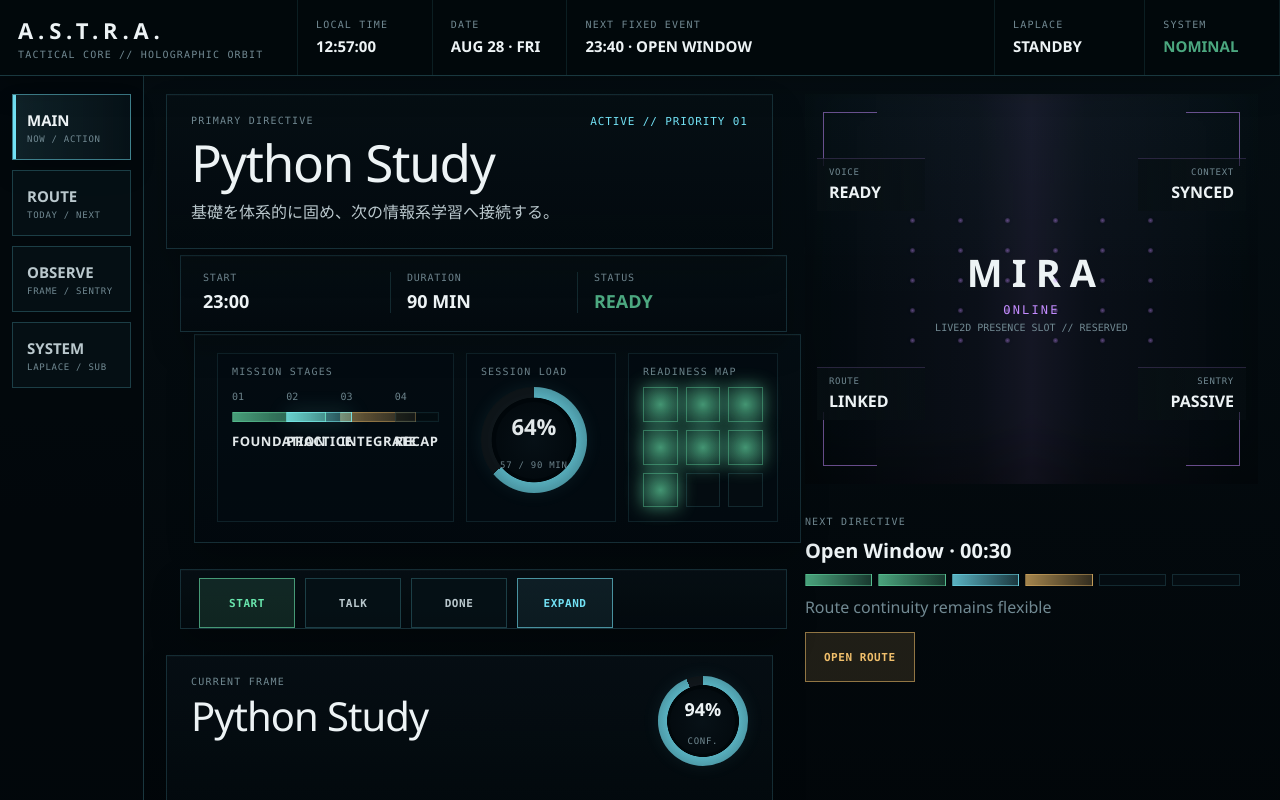
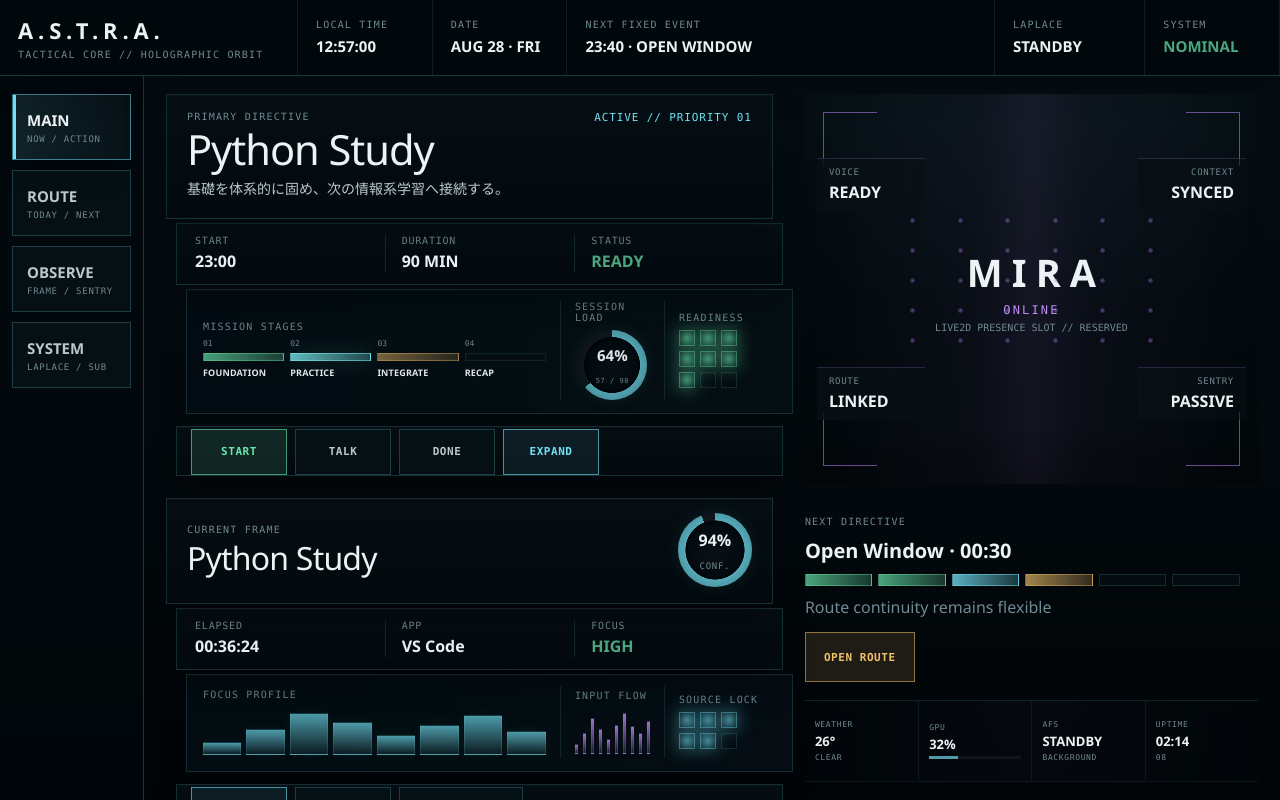
Before and after one commit to SchwlFreiheit/ASTRAUITEST, a React (Vite) app: page / in a window 1280 px wide. Shown: the top 800 px of the page. Built offline with nearby package versions, Linux system fonts and the light colour scheme.

Commit message:
Compress main telemetry and restore ambient auto info

```diff
--- a/src/styles/components.css
+++ b/src/styles/components.css
@@ -529,3 +529,90 @@
   .quick-jump { grid-template-columns: 1fr; }
   .quick-jump__visual { order: 3; }
 }
+
+/* Compact semantic telemetry — keep Main readable in one operational viewport. */
+.directive-cluster,
+.frame-cluster { gap: 8px; }
+.plane--headline { min-height: 122px; padding: 16px 20px 18px; }
+.plane--frame-head { min-height: 104px; padding: 14px 20px 16px; align-items: center; }
+.plane--headline h1 { margin-top: 6px; font-size: clamp(40px, 3.25vw, 56px); }
+.plane--frame-head h2 { margin-top: 6px; font-size: clamp(32px, 2.45vw, 44px); }
+.lead-copy { margin-top: 7px; font-size: 14px; line-height: 1.55; }
+.plane--metric-grid { padding: 11px 18px 12px; }
+.metric { gap: 4px; }
+.metric strong { font-size: 16px; }
+.plane--base { transform: translate3d(10px, -4px, 0); }
+.plane--far { transform: translate3d(20px, -8px, 0); }
+
+.telemetry-strip {
+  min-height: 96px;
+  padding: 11px 16px 13px;
+  display: grid;
+  grid-template-columns: minmax(0, 1.65fr) 104px 112px;
+  gap: 0;
+  background:
+    linear-gradient(90deg, rgba(4, 14, 19, .82), rgba(6, 17, 23, .7)),
+    rgba(3, 10, 15, .72);
+}
+.telemetry-unit {
+  min-width: 0;
+  min-height: 72px;
+  padding: 0 14px;
+  display: grid;
+  align-content: center;
+  gap: 7px;
+}
+.telemetry-unit:first-child { padding-left: 0; }
+.telemetry-unit + .telemetry-unit { border-left: 1px solid rgba(112,225,244,.12); }
+.telemetry-unit--meter { place-items: center; }
+.telemetry-unit--meter .section-label { justify-self: stretch; width: 100%; }
+.telemetry-unit--nodes { align-content: center; }
+.telemetry-strip .ring-meter--compact { width: 70px; }
+.telemetry-strip .ring-meter--compact .ring-meter__core strong { font-size: 15px; }
+.telemetry-strip .ring-meter__core span { font-size: 7px; }
+.telemetry-strip .focus-bars { height: 48px; padding-top: 2px; gap: 5px; }
+.telemetry-strip .tiny-wave--compact { height: 46px; }
+.telemetry-strip .node-matrix--compact { grid-template-columns: repeat(3, 16px); gap: 5px; }
+.telemetry-strip .node-matrix--compact span { width: 16px; max-width: 16px; }
+
+.phase-track { gap: 6px; margin-top: 0; }
+.phase-step { gap: 5px; min-width: 0; }
+.phase-step__index { font-size: 8px; }
+.phase-step__dot { height: 8px; }
+.phase-step strong {
+  min-width: 0;
+  overflow: hidden;
+  white-space: nowrap;
+  text-overflow: ellipsis;
+  font-size: 9px;
+  letter-spacing: .02em;
+}
+.plane--actions { padding: 2px 14px 0; gap: 8px; }
+.plane--actions .action-button { min-height: 46px; }
+
+.frame-cluster .ring-meter--compact { width: 74px; }
+.frame-cluster .ring-meter--compact .ring-meter__core strong { font-size: 16px; }
+
+.auto-info {
+  min-height: 82px;
+  display: grid;
+  grid-template-columns: repeat(4, minmax(0,1fr));
+  border-top: 1px solid rgba(112,225,244,.13);
+  border-bottom: 1px solid rgba(112,225,244,.07);
+  background: linear-gradient(90deg, rgba(3, 10, 15, .26), rgba(196,140,255,.025), rgba(3, 10, 15, .26));
+}
+.auto-info > div {
+  min-width: 0;
+  padding: 12px 10px;
+  display: grid;
+  align-content: center;
+  gap: 3px;
+}
+.auto-info > div + div { border-left: 1px solid rgba(112,225,244,.09); }
+.auto-info span,
+.auto-info small { font-family: var(--font-data); font-size: 8px; letter-spacing: .08em; color: var(--text-3); }
+.auto-info strong { font-size: 13px; white-space: nowrap; overflow: hidden; text-overflow: ellipsis; }
+.auto-info i {
+  height: 3px;
+  background: linear-gradient(90deg, rgba(114,225,244,.68) var(--fill), rgba(255,255,255,.05) 0);
+}
--- a/src/views.tsx
+++ b/src/views.tsx
@@ -24,18 +24,18 @@ export function MainView({ onView }: { onView: (view: ViewId) => void }) {
             <Metric label="STATUS" value={mock.directive.status} accent />
           </div>
 
-          <div className="plane plane--far plane--visual-grid">
-            <div className="visual-card visual-card--wide">
+          <div className="plane plane--far telemetry-strip directive-telemetry">
+            <div className="telemetry-unit telemetry-unit--wide">
               <SectionLabel>MISSION STAGES</SectionLabel>
               <PhaseTrack />
             </div>
-            <div className="visual-card">
+            <div className="telemetry-unit telemetry-unit--meter">
               <SectionLabel>SESSION LOAD</SectionLabel>
-              <RingMeter value={64} label="64%" sub="57 / 90 MIN" tone="cyan" />
+              <RingMeter value={64} label="64%" sub="57 / 90" tone="cyan" compact />
             </div>
-            <div className="visual-card">
-              <SectionLabel>READINESS MAP</SectionLabel>
-              <NodeMatrix active={7} total={9} tone="green" />
+            <div className="telemetry-unit telemetry-unit--nodes">
+              <SectionLabel>READINESS</SectionLabel>
+              <NodeMatrix active={7} total={9} tone="green" compact />
             </div>
           </div>
 
@@ -62,18 +62,18 @@ export function MainView({ onView }: { onView: (view: ViewId) => void }) {
             <Metric label="FOCUS" value={mock.frame.focus} accent />
           </div>
 
-          <div className="plane plane--far plane--visual-grid frame-visual-grid">
-            <div className="visual-card visual-card--wide">
+          <div className="plane plane--far telemetry-strip frame-telemetry">
+            <div className="telemetry-unit telemetry-unit--wide">
               <SectionLabel>FOCUS PROFILE</SectionLabel>
               <FocusBars values={[28, 56, 92, 72, 44, 65, 86, 53]} />
             </div>
-            <div className="visual-card">
+            <div className="telemetry-unit">
               <SectionLabel>INPUT FLOW</SectionLabel>
-              <TinyWave values={[22, 45, 78, 54, 33, 62, 90, 61, 46, 72]} tone="violet" />
+              <TinyWave values={[22, 45, 78, 54, 33, 62, 90, 61, 46, 72]} tone="violet" compact />
             </div>
-            <div className="visual-card">
+            <div className="telemetry-unit telemetry-unit--nodes">
               <SectionLabel>SOURCE LOCK</SectionLabel>
-              <NodeMatrix active={5} total={6} tone="cyan" />
+              <NodeMatrix active={5} total={6} tone="cyan" compact />
             </div>
           </div>
 
@@ -94,6 +94,7 @@ export function MainView({ onView }: { onView: (view: ViewId) => void }) {
           <span>Route continuity remains flexible</span>
           <ActionButton tone="warning" onClick={() => onView('route')}>OPEN ROUTE</ActionButton>
         </Surface>
+        <AutoInfoStrip />
       </div>
 
       <aside className="quick-jump-stack" aria-label="Context shortcuts">
@@ -189,7 +190,7 @@ export function RouteView() {
 export function ObserveView() {
   return (
     <div className="view view--observe">
-      <ViewIntro eyebrow="REALITY / OBSERVATION" title="Observe" copy="現在の覆測と、その根揮だけをここに集約する。" />
+      <ViewIntro eyebrow="REALITY / OBSERVATION" title="Observe" copy="現在の覂測と、その栺捯だけをここほ険約する。" />
       <div className="observe-grid">
         <Surface className="observe-primary">
           <SectionLabel>CURRENT FRAME</SectionLabel>
@@ -280,6 +281,17 @@ export function SystemView() {
   )
 }
 
+function AutoInfoStrip() {
+  return (
+    <section className="auto-info" aria-label="Ambient information">
+      <div><span>WEATHER</span><strong>26°</strong><small>CLEAR</small></div>
+      <div><span>GPU</span><strong>32%</strong><i style={{ ['--fill' as string]: '32%' }} /></div>
+      <div><span>AFS</span><strong>STANDBY</strong><small>BACKGROUND</small></div>
+      <div><span>UPTIME</span><strong>02:14</strong><small>08</small></div>
+    </section>
+  )
+}
+
 function ViewIntro({ eyebrow, title, copy }: { eyebrow: string; title: string; copy: string }) {
   return <header className="view-intro"><SectionLabel>{eyebrow}</SectionLabel><h1>{title}</h1><p>{copy}</p></header>
 }
```
